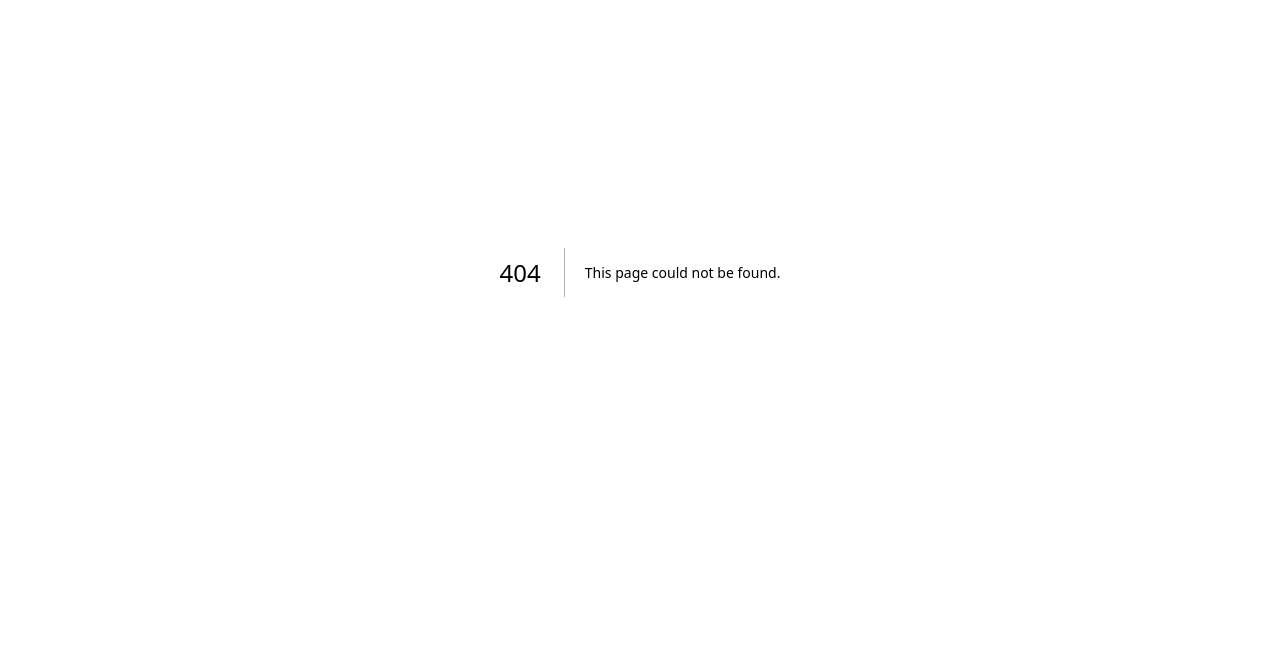
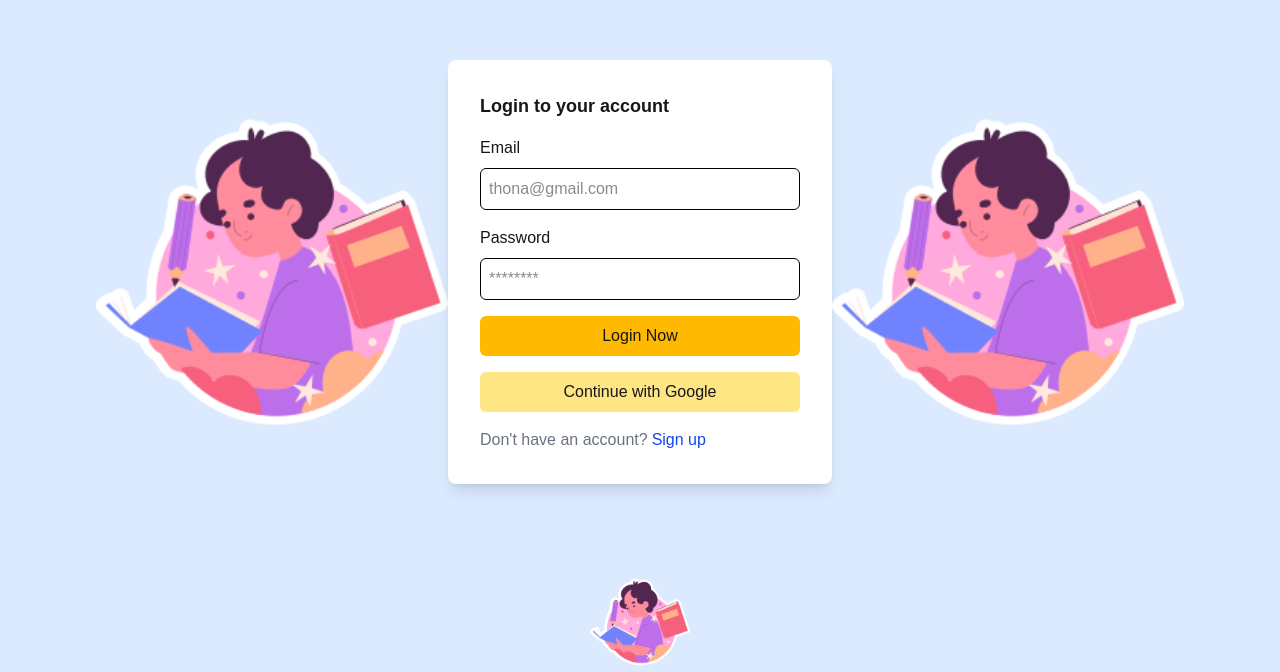
Before and after one commit to VVicheka/English-Tutoring, a Next.js app: page /sign-in in a window 1280 px wide. Before the commit this address had no page. Shown: the part 128-800 px from the top of the page. Built offline with nearby package versions, Linux system fonts and the light colour scheme.

Commit message:
sign-in page

```diff
--- /dev/null
+++ b/src/app/sign-in/page.jsx
@@ -0,0 +1,173 @@
+"use client";
+import React, {useState} from 'react';
+import Image from 'next/image';
+import {useRouter} from 'next/navigation';
+import Link from 'next/link';
+
+export default function SignIn() {
+
+  const router = useRouter();
+  const [email, setEmail] = useState('');
+  const [password, setPassword] = useState('');
+  const [emailError, setEmailError] = useState('');
+  const [passwordError, setPasswordError] = useState('');
+  const [isLoading, setIsLoading] = useState(false);
+  const [isGoogleLoading, setIsGoogleLoading] = useState(false);
+
+  const validationEmail = (email) => {
+    if (email.length === 0) {
+      return "Email is required";
+    } else if (!email.includes('@')){
+      return "Please enter a valid email address with @";
+    } else if (!email.includes('.')){
+      return "Please enter a valid email address with domain";
+    } else {
+      return "";
+    }
+  }
+
+  const validationPassword = (password) => {
+    if (password.length === 0) {
+      return "Password is required";
+    } else if (password.length < 8) {
+      return "Minimum length of password is 8";
+    } else {
+      return "";
+    }
+  }
+
+  const handlePasswordChange = (e) => {
+    const newPassword = e.target.value;
+    setPassword(newPassword);
+
+    const error = validationPassword(newPassword);
+    setPasswordError(error);
+  }
+
+  const handleEmailChange = (e) => {
+    const newEmail = e.target.value;
+    setEmail(newEmail);
+
+    const error = validationEmail(newEmail);
+    setEmailError(error);
+  }
+
+  const handleSubmit = (e) => {
+    e.preventDefault();
+    setIsLoading(true);
+
+    const emailErr = validationEmail(email);
+    const passwordErr = validationPassword(password);
+
+    setEmailError(emailErr);
+    setPasswordError(passwordErr);
+
+    if (emailErr === "" && passwordErr === "") {
+      console.log("Submitting: ", {email, password});
+      // Later part send to backend
+
+      //Simulate API call delay
+      setTimeout(() => {
+        setIsLoading(false);
+        router.push('/')
+      }, 2000);
+    } else {
+      setIsLoading(false);
+    }
+  }
+
+  const handleGoogleLogin = () => {
+    setIsGoogleLoading(true);
+    setTimeout(() => {
+      setIsGoogleLoading(false);
+      router.push('/');
+    }, 1500);
+  }
+
+  return (
+    <div className="min-h-screen bg-blue-100">
+      <div className='flex items-center justify-center min-h-screen'>
+
+        <div className='hidden lg:block'>
+          <Image
+            src="/boy_student.png"
+            alt="boy student"
+            width={352}
+            height={352}
+          />
+        </div>
+
+        <div className='bg-white rounded-lg p-8 shadow-lg w-96'>
+          <h2 className='font-bold text-lg mb-4'>Login to your account</h2>
+
+          <form onSubmit={handleSubmit}>
+            <div>
+              <label className='block mb-2'>Email</label>
+              <input
+                disabled={isLoading}
+                type="email"
+                placeholder='thona@gmail.com'
+                value={email}
+                onChange={(e) => setEmail(e.target.value)}
+                onBlur={handleEmailChange}
+                className='border border-black rounded-md p-2 mb-4 w-full focus:outline-none focus:border-blue-500 '
+              />
+              {emailError && <p className='text-red-500 text-sm mb-4'>{emailError}</p>}
+
+              <label className='block mb-2'>Password</label>
+              <input
+                disabled={isLoading}
+                type="password"
+                placeholder='********'
+                value={password}
+                onChange={(e) => setPassword(e.target.value)}
+                onBlur={handlePasswordChange}
+                className='border border-black rounded-md p-2 mb-4 w-full focus:outline-none focus:border-blue-500'
+              />
+              {passwordError && <p className='text-red-500 text-sm mb-4'>{passwordError}</p>}
+
+            </div>
+
+            <button type="submit" className='bg-amber-400 hover:bg-amber-500 p-2 rounded-md mb-4 w-full'>
+              {isLoading ? 'Logging in...' : 'Login Now'}
+            </button>
+          </form>
+
+          <button
+            onClick={handleGoogleLogin}
+            disabled={isGoogleLoading}
+            className='bg-amber-200 hover:bg-amber-500 p-2 rounded-md mb-4 w-full'>
+            {isGoogleLoading ? 'Loading...' : 'Continue with Google'}
+          </button>
+
+          <div className='text-md text-gray-500'>
+            Don&apos;t have an account?
+            <Link href='/sign-up' className='text-blue-700 ml-1 hover:underline cursor-pointer'>
+              Sign up
+            </Link>
+          </div>
+        </div>
+
+        <div className='hidden lg:block'>
+          <Image
+            src="/boy_student.png"
+            alt="girl student"
+            width={352}
+            height={352}
+          />
+        </div>
+
+      </div>
+
+      <div className='absolute bottom-0 w-full flex justify-center'>
+        <Image
+          src="/boy_student.png"
+          alt='cheering student'
+          width={100}
+          height={100}
+        />
+      </div>
+
+    </div>
+  )
+}
--- /dev/null
+++ b/src/app/sign-up/page.jsx
@@ -0,0 +1,7 @@
+import React from 'react'
+
+export default function SignUp() {
+  return (
+    <div>page</div>
+  )
+}
```
Also changed, not shown: public/boy_student.png (added).
